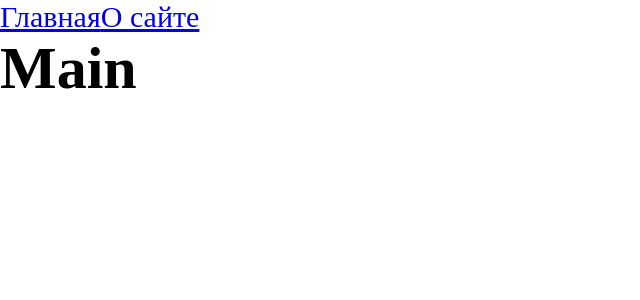
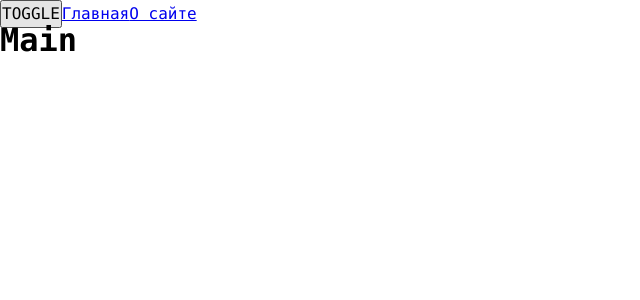
Before and after one commit to DimaShtGitHub/template_react-app, a React app: page / in a window 1280 px wide. Shown: the top 300 px of the page, without its empty margins (0-640 px from the left). Built offline with nearby package versions, Linux system fonts and the light colour scheme.

Commit message:
Появилась возможность переключать темы (светлая, темная): * глобальные стили и переменные * хук меняющий тему * переменная в localStorage * app обернут useContext

```diff
--- a/src/App.tsx
+++ b/src/App.tsx
@@ -1,15 +1,18 @@
-import { FunctionComponent, Suspense } from "react";
-import { Counter } from "./components/Counter";
-import "./index.scss";
+import { Suspense, useState } from "react";
+import "./styles/index.scss";
 import { Link, Route, Routes } from "react-router-dom";
 import { AboutPageAsync } from "./pages/AboutPage/AboutPage_async";
 import { MainPageAsync } from "./pages/MainPage/MainPage_async";
+import { useContext } from "../build/main.dfeb8d8146ffd69c85ea";
+import { ThemeContext } from "./theme/ThemeContext";
+import { useTheme } from "./theme/useTheme";
 
-interface AppProps {}
+const App = () => {
+  const { theme, toggleTheme } = useTheme();
 
-const App: FunctionComponent<AppProps> = () => {
   return (
-    <div className="app">
+    <div className={`app ${theme}`}>
+      <button onClick={toggleTheme}>TOGGLE</button>
       <Link to={"/"}>Главная</Link>
       <Link to={"/about"}>О сайте</Link>
       <Suspense fallback={<div>Loading...</div>}>
--- a/src/index.scss
+++ /dev/null
@@ -1,9 +0,0 @@
-* {
-    margin: 0;
-    padding: 0;
-    box-sizing: border-box;
-}
-
-.app {
-    font-size: 30px;
-}
--- a/src/index.tsx
+++ b/src/index.tsx
@@ -1,10 +1,13 @@
 import { render } from "react-dom";
 import App from "./App";
 import { BrowserRouter } from "react-router-dom";
+import ThemeProvider from "./theme/ThemeProvider";
 
 render(
   <BrowserRouter>
-    <App />
+    <ThemeProvider>
+      <App />
+    </ThemeProvider>
   </BrowserRouter>,
   document.getElementById("root")
 );
--- /dev/null
+++ b/src/styles/index.scss
@@ -0,0 +1,13 @@
+@import "reset";
+@import "variables/global.scss";
+@import "themes/dark.scss";
+@import "themes/normal.scss";
+
+.app {
+  font: var(--font-m);
+
+  background: var(--bg-color);
+  color: var(--primary-color);
+
+  min-height: 100vh;
+}
--- /dev/null
+++ b/src/styles/reset.scss
@@ -0,0 +1,14 @@
+* {
+  margin: 0;
+  padding: 0;
+  box-sizing: border-box;
+}
+
+input,
+button,
+textarea,
+select {
+  margin: 0;
+
+  font: inherit;
+}
--- /dev/null
+++ b/src/styles/themes/dark.scss
@@ -0,0 +1,6 @@
+.app.dark {
+  --bg-color: #090949;
+
+  --primary-color: #049604;
+  --secondary-color: #04ff04;
+}
--- /dev/null
+++ b/src/styles/themes/normal.scss
@@ -0,0 +1,6 @@
+.app.light {
+  --bg-color: #e8e8ea;
+
+  --primary-color: #041c65;
+  --secondary-color: #0449e0;
+}
--- /dev/null
+++ b/src/styles/variables/global.scss
@@ -0,0 +1,11 @@
+:root {
+  --font-family-main: Consolas, "Times New Roman", Serif;
+
+  --font-size-m: 16px;
+  --font-line-m: 24px;
+  --font-m: var(--font-size-m) / var(--font-line-m) var(--font-family-main);
+
+  --font-size-l: 24px;
+  --font-line-l: 32px;
+  --font-l: var(--font-size-l) / var(--font-line-l) var(--font-family-main);
+}
--- /dev/null
+++ b/src/theme/ThemeContext.ts
@@ -0,0 +1,15 @@
+import { createContext } from "react";
+
+export enum Theme {
+  LIGTH = "ligth",
+  DARK = "dark",
+}
+
+export interface ThemeContextProps {
+  theme?: Theme;
+  setTheme?: (theme: Theme) => void;
+}
+
+export const ThemeContext = createContext<ThemeContextProps>({});
+
+export const LOCAL_STORAGE_THEME_KEY = "theme";
--- /dev/null
+++ b/src/theme/ThemeProvider.tsx
@@ -0,0 +1,25 @@
+import React, { FC, useMemo, useState } from "react";
+import { LOCAL_STORAGE_THEME_KEY, ThemeContext, Theme } from "./ThemeContext";
+
+const defaultTheme =
+  (localStorage.getItem(LOCAL_STORAGE_THEME_KEY) as Theme) || Theme.LIGTH;
+
+const ThemeProvider: FC = ({ children }) => {
+  const [theme, setTheme] = useState<Theme>(defaultTheme);
+
+  const defaultProps = useMemo(
+    () => ({
+      theme: theme,
+      setTheme: setTheme,
+    }),
+    [theme]
+  );
+
+  return (
+    <ThemeContext.Provider value={defaultProps}>
+      {children}
+    </ThemeContext.Provider>
+  );
+};
+
+export default ThemeProvider;
--- /dev/null
+++ b/src/theme/useTheme.ts
@@ -0,0 +1,22 @@
+import { useContext } from "react";
+import { LOCAL_STORAGE_THEME_KEY, Theme, ThemeContext } from "./ThemeContext";
+
+interface UseThemeResult {
+  toggleTheme: () => void;
+  theme: Theme;
+}
+
+export function useTheme(): UseThemeResult {
+  const { theme, setTheme } = useContext(ThemeContext);
+
+  const toggleTheme = () => {
+    const newTheme = theme === Theme.DARK ? Theme.LIGTH : Theme.DARK;
+    setTheme(newTheme);
+    localStorage.setItem(LOCAL_STORAGE_THEME_KEY, newTheme);
+  };
+
+  return {
+    theme,
+    toggleTheme,
+  };
+}
```
